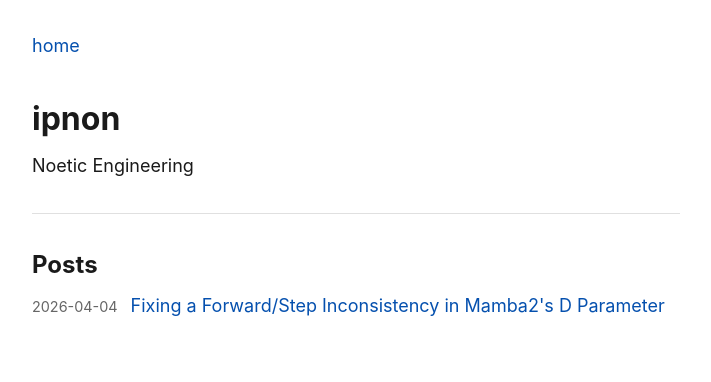
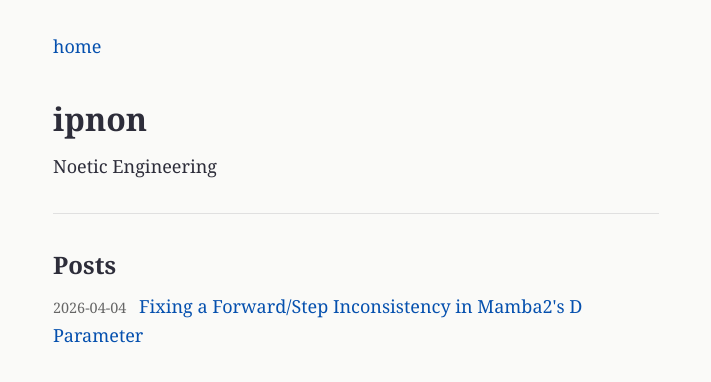
Before and after one commit to ccs668899/ccs668899.github.io, a Jekyll site: the page built from index.md, in a window 1280 px wide. Shown: the top 382 px of the page, without its empty margins (284-995 px from the left). Built offline with Jekyll 4.4.1, drawn with Linux system fonts in a browser that asks for light colours; our own code applies the rules of GitHub Pages for plain Markdown files.

Commit message:
Research-backed typography: serif body, CSS variables, dark mode, optimal spacing

```diff
--- a/assets/css/style.css
+++ b/assets/css/style.css
@@ -1,59 +1,86 @@
+:root {
+  --bg: #fafaf8;
+  --text: #2d2d3a;
+  --text-secondary: #666;
+  --link: #0550ae;
+  --code-bg: #f0f2f4;
+  --code-border: rgba(0,0,0,0.08);
+  --border: #e0e0e0;
+  --blockquote: #555;
+}
+
+@media (prefers-color-scheme: dark) {
+  :root {
+    --bg: #1a1a2e;
+    --text: #d0d0d8;
+    --text-secondary: #888;
+    --link: #58a6ff;
+    --code-bg: #252540;
+    --code-border: rgba(255,255,255,0.06);
+    --border: #333;
+    --blockquote: #999;
+  }
+}
+
 *, *::before, *::after { box-sizing: border-box; margin: 0; padding: 0; }
 
 body {
-  font-family: -apple-system, BlinkMacSystemFont, "Segoe UI", Helvetica, Arial, sans-serif;
+  font-family: Charter, 'Bitstream Charter', Georgia, serif;
   font-size: 18px;
   line-height: 1.6;
-  color: #1a1a1a;
-  background: #fff;
-  max-width: 680px;
+  color: var(--text);
+  background: var(--bg);
+  max-width: 65ch;
   margin: 0 auto;
-  padding: 2rem 1rem;
+  padding: 2rem 1.5rem;
+  -webkit-font-smoothing: antialiased;
 }
 
 h1 { font-size: 2rem; margin-bottom: 0.5rem; }
 h2 { font-size: 1.5rem; margin-top: 2rem; margin-bottom: 0.5rem; }
 h3 { font-size: 1.2rem; margin-top: 1.5rem; margin-bottom: 0.5rem; }
 
-p, ul, ol { margin-bottom: 1rem; }
+p, ul, ol { margin-bottom: 0.9em; }
 ul, ol { padding-left: 1.5rem; }
 
-a { color: #0550ae; text-decoration: none; }
+a { color: var(--link); text-decoration: none; }
 a:hover { text-decoration: underline; }
 
 code {
-  font-family: "SFMono-Regular", Consolas, "Liberation Mono", Menlo, monospace;
-  font-size: 0.9em;
-  background: #f0f0f0;
+  font-family: 'JetBrains Mono', 'Fira Code', 'Source Code Pro', Consolas, monospace;
+  font-size: 0.875em;
+  background: var(--code-bg);
   padding: 0.15em 0.3em;
   border-radius: 3px;
 }
 
 pre {
-  background: #f6f6f6;
-  border: 1px solid #e0e0e0;
+  font-size: 0.875em;
+  line-height: 1.45;
+  background: var(--code-bg);
+  border: 1px solid var(--code-border);
   border-radius: 4px;
-  padding: 1rem;
+  padding: 1em 1.25em;
   overflow-x: auto;
-  margin-bottom: 1rem;
+  margin: 1.75em 0;
 }
 
 pre code {
   background: none;
   padding: 0;
-  font-size: 0.85em;
+  font-size: inherit;
 }
 
 blockquote {
-  border-left: 3px solid #ccc;
+  border-left: 3px solid var(--border);
   padding-left: 1rem;
-  color: #555;
-  margin-bottom: 1rem;
+  color: var(--blockquote);
+  margin-bottom: 0.9em;
 }
 
 img { max-width: 100%; }
 
-.date { color: #666; font-size: 0.9rem; }
+.date { color: var(--text-secondary); font-size: 0.9rem; }
 .post-list { list-style: none; padding: 0; }
 .post-list li { margin-bottom: 0.75rem; }
 .post-list .date { margin-right: 0.5rem; }
@@ -61,4 +88,9 @@ img { max-width: 100%; }
 nav { margin-bottom: 2rem; }
 nav a { margin-right: 1rem; }
 
-hr { border: none; border-top: 1px solid #e0e0e0; margin: 2rem 0; }
+hr { border: none; border-top: 1px solid var(--border); margin: 2rem 0; }
+
+mjx-container[display="true"],
+.MathJax_Display {
+  margin: 1.25em 0 !important;
+}
```
